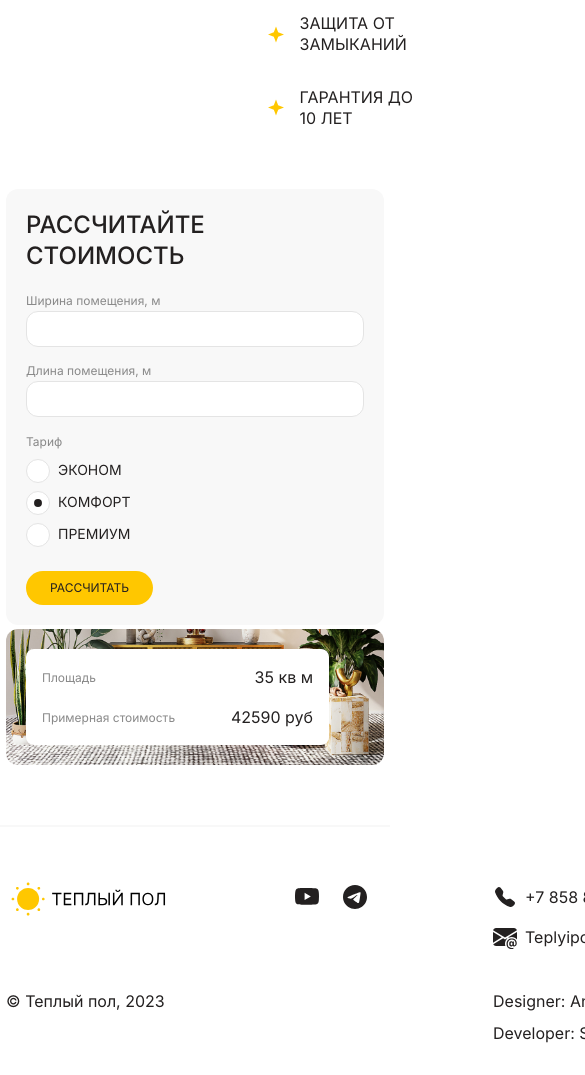
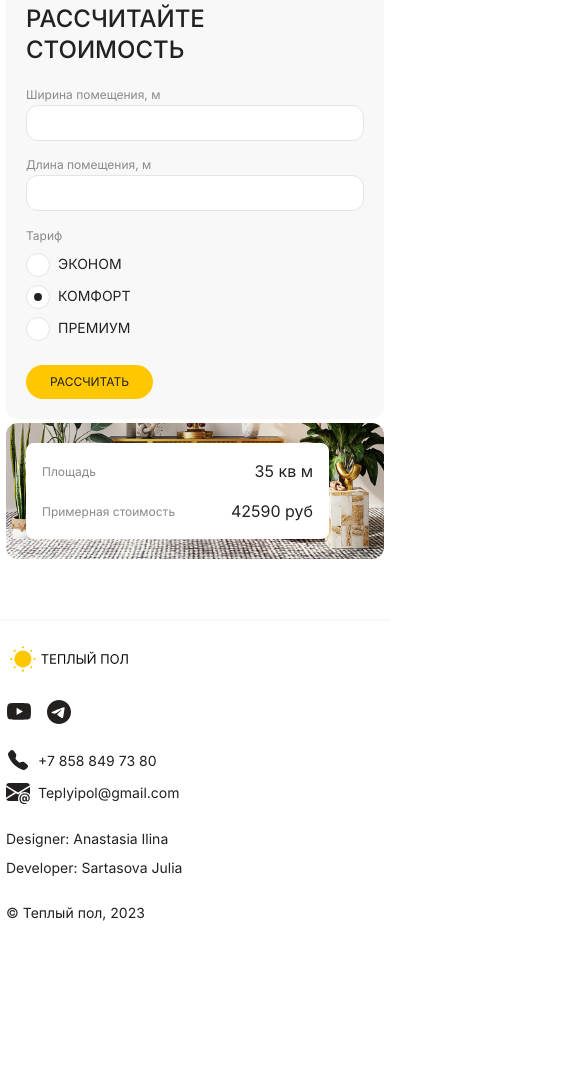
Before and after one commit to SJuliya/UndefrloorHeating, a plain HTML site: page index.html in a window 390 px wide. Shown: the part 876-1951 px from the top of the page, 585 px wide, since content can reach past the window. After the commit the page ends 1829 px from the top, so only its background shows below. Drawn offline with nearby package versions, Linux system fonts and the light colour scheme.

Commit message:
adaptive footer

```diff
--- a/index.html
+++ b/index.html
@@ -12,7 +12,7 @@
         <link rel="stylesheet" href="style/style.css">
         <link rel="stylesheet" href="style/header.css">
         <link rel="stylesheet" href="style/hero.css">
-        <link rel="stylesheet" href="style/advantages.css">
+<!--        <link rel="stylesheet" href="style/advantages.css">-->
         <link rel="stylesheet" href="style/calc.css">
         <link rel="stylesheet" href="style/footer.css">
 
--- a/js/script.js
+++ b/js/script.js
@@ -11,6 +11,7 @@ new Swiper('.hero__slider', {
     },
     breakpoints: {
         320: {
+            spaceBetween: 8,
             slidesPerView: 1,
         },
         560: {
--- a/style/footer.css
+++ b/style/footer.css
@@ -54,5 +54,59 @@
 }
 
 @media(max-width: 1240px) {
-    @media(max-width: 920px) {
-        @media(max-width: 560px) {
+    .footer__container {
+        column-gap: 86px;
+        padding-top: 30px;
+    }
+}
+
+@media(max-width: 920px) {
+    .footer {
+        font-size: 14px;
+    }
+
+    .footer__container {
+        gap: 28px 74px;
+        padding-top: 24px;
+    }
+
+    .footer__logo {
+        width: 124px;
+    }
+
+    .footer__social {
+        gap: 16px;
+    }
+
+    .footer__contact {
+        gap: 8px;
+    }
+}
+
+@media(max-width: 720px) {
+    .footer__container {
+        column-gap: 44px;
+    }
+}
+
+@media(max-width: 560px) {
+    .footer__container {
+        display: flex;
+        flex-direction: column;
+        gap: 24px;
+        padding-top: 21px;
+    }
+
+    .footer__social {
+        padding-top: 0;
+        line-height: 0;
+    }
+
+    .footer__contact {
+        padding-top: 0;
+    }
+
+    .footer__copyright {
+        order: 2;
+    }
+}
```
